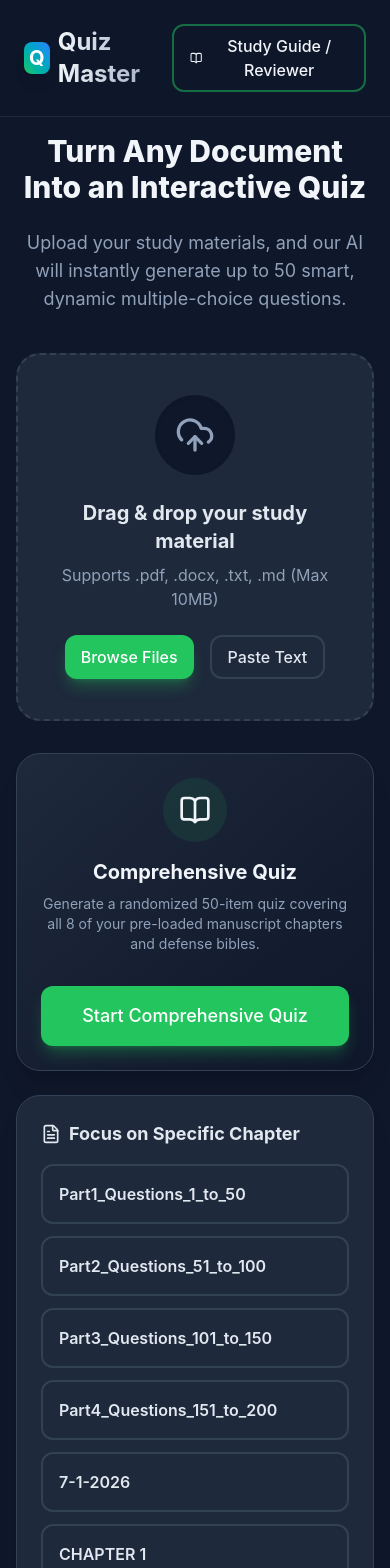
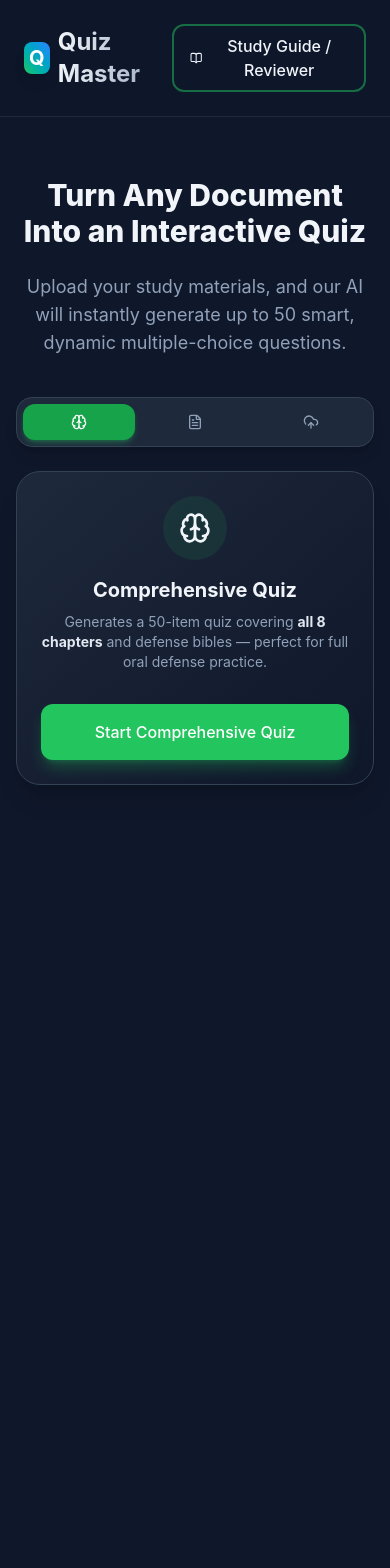
Before and after one commit to johncedrick68/Quiz-master, a Next.js app: page / in a window 390 px wide. Shown: the top 1568 px of the page. After the commit the page ends 844 px from the top, so only its background shows below. Built offline with nearby package versions, Linux system fonts and the light colour scheme.

Commit message:
Fix: maxDuration 60s timeout, tab-based chapter UI, remove bad fallback questions

```diff
--- a/components/upload/FileUploader.tsx
+++ b/components/upload/FileUploader.tsx
@@ -1,7 +1,7 @@
 import React, { useState, useRef, useEffect } from 'react';
 import { motion, AnimatePresence } from 'framer-motion';
 import { Button } from '../ui/Button';
-import { UploadCloud, FileText, X, BookOpen } from 'lucide-react';
+import { UploadCloud, FileText, X, BookOpen, ChevronRight, Brain } from 'lucide-react';
 import { extractTextFromFile } from '../../lib/extractText';
 
 interface FileUploaderProps {
@@ -9,7 +9,10 @@ interface FileUploaderProps {
   isLoading: boolean;
 }
 
+type ActiveTab = 'comprehensive' | 'chapter' | 'upload';
+
 export function FileUploader({ onContentReady, isLoading }: FileUploaderProps) {
+  const [activeTab, setActiveTab] = useState<ActiveTab>('comprehensive');
   const [dragActive, setDragActive] = useState(false);
   const [pasteMode, setPasteMode] = useState(false);
   const [pastedText, setPastedText] = useState('');
@@ -33,19 +36,14 @@ export function FileUploader({ onContentReady, isLoading }: FileUploaderProps) {
   const handleDrag = (e: React.DragEvent) => {
     e.preventDefault();
     e.stopPropagation();
-    if (e.type === "dragenter" || e.type === "dragover") {
-      setDragActive(true);
-    } else if (e.type === "dragleave") {
-      setDragActive(false);
-    }
+    if (e.type === "dragenter" || e.type === "dragover") setDragActive(true);
+    else if (e.type === "dragleave") setDragActive(false);
   };
 
   const processFile = async (file: File) => {
     setError(null);
     try {
-      if (file.size > 10 * 1024 * 1024) {
-        throw new Error("File is too large. Please upload a file smaller than 10MB.");
-      }
+      if (file.size > 10 * 1024 * 1024) throw new Error("File is too large. Max 10MB.");
       const text = await extractTextFromFile(file);
       onContentReady(text, file.name);
     } catch (err: any) {
@@ -57,17 +55,12 @@ export function FileUploader({ onContentReady, isLoading }: FileUploaderProps) {
     e.preventDefault();
     e.stopPropagation();
     setDragActive(false);
-
-    if (e.dataTransfer.files && e.dataTransfer.files[0]) {
-      await processFile(e.dataTransfer.files[0]);
-    }
+    if (e.dataTransfer.files?.[0]) await processFile(e.dataTransfer.files[0]);
   };
 
   const handleChange = async (e: React.ChangeEvent<HTMLInputElement>) => {
     e.preventDefault();
-    if (e.target.files && e.target.files[0]) {
-      await processFile(e.target.files[0]);
-    }
+    if (e.target.files?.[0]) await processFile(e.target.files[0]);
   };
 
   const handlePasteSubmit = () => {
@@ -94,21 +87,139 @@ export function FileUploader({ onContentReady, isLoading }: FileUploaderProps) {
     }
   };
 
+  const loadAllManuscripts = async () => {
+    setError(null);
+    setIsLoadingManuscript(true);
+    try {
+      const res = await fetch('/api/load-all-manuscripts');
+      const data = await res.json();
+      if (!res.ok) throw new Error(data.error);
+      onContentReady(data.text, 'Comprehensive_All_Manuscripts');
+    } catch (err: any) {
+      setError(err.message || 'Failed to load comprehensive manuscript');
+    } finally {
+      setIsLoadingManuscript(false);
+    }
+  };
+
   const isAnyLoading = isLoading || isLoadingManuscript;
 
+  const tabs: { key: ActiveTab; label: string; icon: React.ReactNode }[] = [
+    { key: 'comprehensive', label: 'All Chapters', icon: <Brain className="w-4 h-4" /> },
+    { key: 'chapter', label: 'By Chapter', icon: <FileText className="w-4 h-4" /> },
+    { key: 'upload', label: 'Upload / Paste', icon: <UploadCloud className="w-4 h-4" /> },
+  ];
+
+  function friendlyName(file: string) {
+    return file
+      .replace('.txt', '')
+      .replace('PasaHero Manuscript ', '')
+      .replace('PasaHERO_Defense_Bible_V2_', '');
+  }
+
   return (
-    <div className="w-full max-w-2xl mx-auto flex flex-col gap-8">
+    <div className="w-full max-w-2xl mx-auto flex flex-col gap-6">
+
+      {/* Tab Bar */}
+      <div className="flex rounded-2xl bg-dark-800 p-1.5 gap-1 border border-dark-700 shadow-lg">
+        {tabs.map(tab => (
+          <button
+            key={tab.key}
+            onClick={() => setActiveTab(tab.key)}
+            className={`flex-1 flex items-center justify-center gap-1.5 py-2.5 px-2 rounded-xl text-sm font-semibold transition-all duration-200 ${
+              activeTab === tab.key
+                ? 'bg-primary-600 text-white shadow-md shadow-primary-500/30'
+                : 'text-slate-400 hover:text-slate-200 hover:bg-dark-700'
+            }`}
+          >
+            {tab.icon}
+            <span className="hidden xs:inline sm:inline">{tab.label}</span>
+          </button>
+        ))}
+      </div>
+
       <AnimatePresence mode="wait">
-        {!pasteMode ? (
+
+        {/* === TAB: ALL CHAPTERS === */}
+        {activeTab === 'comprehensive' && (
+          <motion.div
+            key="comprehensive"
+            initial={{ opacity: 0, y: 16 }}
+            animate={{ opacity: 1, y: 0 }}
+            exit={{ opacity: 0, y: -16 }}
+            className="bg-gradient-to-br from-dark-800 to-dark-900 border border-dark-700 rounded-3xl p-6 sm:p-8 shadow-xl"
+          >
+            <div className="flex flex-col items-center text-center">
+              <div className="w-16 h-16 bg-primary-500/10 rounded-full flex items-center justify-center mb-4">
+                <Brain className="text-primary-400 w-8 h-8" />
+              </div>
+              <h3 className="text-xl sm:text-2xl font-bold text-slate-100 mb-2">Comprehensive Quiz</h3>
+              <p className="text-slate-400 mb-8 max-w-md text-sm sm:text-base">
+                Generates a 50-item quiz covering <strong className="text-slate-200">all {manuscripts.length} chapters</strong> and defense bibles — perfect for full oral defense practice.
+              </p>
+              <Button
+                className="w-full sm:w-auto px-8 py-4 text-base sm:text-lg"
+                onClick={loadAllManuscripts}
+                disabled={isAnyLoading}
+                isLoading={isLoadingManuscript}
+              >
+                Start Comprehensive Quiz
+              </Button>
+            </div>
+          </motion.div>
+        )}
+
+        {/* === TAB: BY CHAPTER === */}
+        {activeTab === 'chapter' && (
+          <motion.div
+            key="chapter"
+            initial={{ opacity: 0, y: 16 }}
+            animate={{ opacity: 1, y: 0 }}
+            exit={{ opacity: 0, y: -16 }}
+            className="bg-dark-800 border border-dark-700 rounded-3xl p-5 sm:p-8 shadow-xl"
+          >
+            <h3 className="text-lg sm:text-xl font-bold text-slate-200 mb-1">Focus on a Specific Chapter</h3>
+            <p className="text-slate-400 text-sm mb-5">Tap a chapter to generate a quiz from that source only.</p>
+            <div className="flex flex-col gap-2">
+              {manuscripts.length === 0 && (
+                <p className="text-center text-slate-500 py-6">No manuscripts found.</p>
+              )}
+              {manuscripts.map((file, idx) => (
+                <button
+                  key={idx}
+                  onClick={() => loadManuscript(file)}
+                  disabled={isAnyLoading}
+                  className="flex items-center justify-between w-full text-left px-4 py-4 rounded-xl border border-dark-700 bg-dark-900 hover:border-primary-500/60 hover:bg-dark-800 transition-all disabled:opacity-50 disabled:cursor-not-allowed group"
+                >
+                  <div className="flex items-center gap-3 min-w-0">
+                    <div className="w-8 h-8 flex-shrink-0 rounded-lg bg-primary-500/10 flex items-center justify-center text-xs font-bold text-primary-400">
+                      {idx + 1}
+                    </div>
+                    <span className="font-semibold text-slate-200 text-sm truncate" title={file}>
+                      {friendlyName(file)}
+                    </span>
+                  </div>
+                  <ChevronRight className="w-4 h-4 text-slate-500 group-hover:text-primary-400 flex-shrink-0 ml-2 transition-colors" />
+                </button>
+              ))}
+            </div>
+          </motion.div>
+        )}
+
+        {/* === TAB: UPLOAD / PASTE === */}
+        {activeTab === 'upload' && (
           <motion.div
             key="upload"
-            initial={{ opacity: 0, y: 20 }}
+            initial={{ opacity: 0, y: 16 }}
             animate={{ opacity: 1, y: 0 }}
-            exit={{ opacity: 0, y: -20 }}
+            exit={{ opacity: 0, y: -16 }}
           >
+            {!pasteMode ? (
               <div
-              className={`relative border-2 border-dashed rounded-3xl p-10 text-center transition-colors ${
-                dragActive ? 'border-primary-500 bg-primary-500/10' : 'border-dark-700 bg-dark-800 hover:border-dark-600 hover:bg-dark-800/80'
+                className={`relative border-2 border-dashed rounded-3xl p-8 sm:p-10 text-center transition-colors ${
+                  dragActive
+                    ? 'border-primary-500 bg-primary-500/10'
+                    : 'border-dark-700 bg-dark-800 hover:border-dark-600'
                 }`}
                 onDragEnter={handleDrag}
                 onDragLeave={handleDrag}
@@ -123,40 +234,24 @@ export function FileUploader({ onContentReady, isLoading }: FileUploaderProps) {
                   className="hidden"
                   disabled={isAnyLoading}
                 />
-
-              <div className="flex flex-col items-center justify-center pointer-events-none">
-                <div className="w-20 h-20 mb-6 rounded-full bg-dark-900 flex items-center justify-center shadow-inner">
-                  <UploadCloud className={`w-10 h-10 ${dragActive ? 'text-primary-400' : 'text-slate-400'}`} />
+                <div className="flex flex-col items-center justify-center">
+                  <div className="w-16 h-16 mb-4 rounded-full bg-dark-900 flex items-center justify-center shadow-inner">
+                    <UploadCloud className={`w-8 h-8 ${dragActive ? 'text-primary-400' : 'text-slate-400'}`} />
                   </div>
-                <h3 className="text-xl font-bold text-slate-200 mb-2">Drag & drop your study material</h3>
-                <p className="text-slate-400 mb-6">Supports .pdf, .docx, .txt, .md (Max 10MB)</p>
-
-                <div className="flex gap-4 pointer-events-auto">
-                  <Button
-                    onClick={() => inputRef.current?.click()}
-                    isLoading={isAnyLoading}
-                  >
+                  <h3 className="text-lg sm:text-xl font-bold text-slate-200 mb-1">Upload your own file</h3>
+                  <p className="text-slate-400 text-sm mb-6">Supports .pdf, .docx, .txt, .md (Max 10MB)</p>
+                  <div className="flex flex-col sm:flex-row gap-3 w-full sm:w-auto">
+                    <Button onClick={() => inputRef.current?.click()} isLoading={isAnyLoading} className="w-full sm:w-auto">
                       Browse Files
                     </Button>
-                  <Button
-                    variant="outline"
-                    onClick={() => setPasteMode(true)}
-                    disabled={isAnyLoading}
-                  >
+                    <Button variant="outline" onClick={() => setPasteMode(true)} disabled={isAnyLoading} className="w-full sm:w-auto">
                       Paste Text
                     </Button>
                   </div>
                 </div>
               </div>
-          </motion.div>
             ) : (
-          <motion.div
-            key="paste"
-            initial={{ opacity: 0, y: 20 }}
-            animate={{ opacity: 1, y: 0 }}
-            exit={{ opacity: 0, y: -20 }}
-            className="bg-dark-800 rounded-3xl p-6 border border-dark-700 shadow-xl"
-          >
+              <div className="bg-dark-800 rounded-3xl p-6 border border-dark-700 shadow-xl">
                 <div className="flex justify-between items-center mb-4">
                   <h3 className="text-lg font-bold flex items-center gap-2">
                     <FileText className="w-5 h-5 text-primary-400" /> Paste your text
@@ -169,15 +264,13 @@ export function FileUploader({ onContentReady, isLoading }: FileUploaderProps) {
                     <X className="w-5 h-5" />
                   </button>
                 </div>
-
                 <textarea
-              className="w-full h-64 bg-dark-900 border border-dark-700 rounded-xl p-4 text-slate-200 focus:outline-none focus:ring-2 focus:ring-primary-500 focus:border-transparent resize-none mb-4"
+                  className="w-full h-52 bg-dark-900 border border-dark-700 rounded-xl p-4 text-slate-200 focus:outline-none focus:ring-2 focus:ring-primary-500 focus:border-transparent resize-none mb-4 text-sm"
                   placeholder="Paste your study material here (minimum 50 characters)..."
                   value={pastedText}
                   onChange={(e) => setPastedText(e.target.value)}
                   disabled={isAnyLoading}
                 />
-
                 <div className="flex justify-end gap-3">
                   <Button variant="ghost" onClick={() => setPasteMode(false)} disabled={isAnyLoading}>
                     Cancel
@@ -186,80 +279,17 @@ export function FileUploader({ onContentReady, isLoading }: FileUploaderProps) {
                     Generate Quiz
                   </Button>
                 </div>
+              </div>
+            )}
           </motion.div>
         )}
       </AnimatePresence>
-
-      {manuscripts.length > 0 && !pasteMode && (
-        <motion.div
-          initial={{ opacity: 0 }}
-          animate={{ opacity: 1 }}
-          className="flex flex-col gap-6"
-        >
-          {/* Comprehensive Mode */}
-          <div className="bg-gradient-to-br from-dark-800 to-dark-900 border border-dark-700 rounded-3xl p-6 sm:p-8 shadow-xl">
-            <div className="flex flex-col items-center text-center">
-              <div className="w-16 h-16 bg-primary-500/10 rounded-full flex items-center justify-center mb-4">
-                <BookOpen className="text-primary-400 w-8 h-8" />
-              </div>
-              <h3 className="text-xl sm:text-2xl font-bold text-slate-100 mb-2">Comprehensive Quiz</h3>
-              <p className="text-slate-400 mb-8 max-w-md text-sm sm:text-base">
-                Generate a randomized 50-item quiz covering all {manuscripts.length} of your pre-loaded manuscript chapters and defense bibles.
-              </p>
-
-              <Button
-                className="w-full sm:w-auto px-8 py-4 text-lg"
-                onClick={async () => {
-                  setError(null);
-                  setIsLoadingManuscript(true);
-                  try {
-                    const res = await fetch('/api/load-all-manuscripts');
-                    const data = await res.json();
-                    if (!res.ok) throw new Error(data.error);
-                    onContentReady(data.text, 'Comprehensive_All_Manuscripts');
-                  } catch (err: any) {
-                    setError(err.message || 'Failed to load comprehensive manuscript');
-                  } finally {
-                    setIsLoadingManuscript(false);
-                  }
-                }}
-                disabled={isAnyLoading}
-                isLoading={isLoadingManuscript}
-              >
-                Start Comprehensive Quiz
-              </Button>
-            </div>
-          </div>
-
-          {/* Specific Chapter Mode */}
-          <div className="bg-dark-800 border border-dark-700 rounded-3xl p-6 sm:p-8 shadow-xl">
-            <h3 className="text-lg sm:text-xl font-bold text-slate-200 mb-4 flex items-center gap-2">
-              <FileText className="w-5 h-5 text-primary-400" /> Focus on Specific Chapter
-            </h3>
-            <div className="grid grid-cols-1 sm:grid-cols-2 gap-3">
-              {manuscripts.map((file, idx) => (
-                <Button
-                  key={idx}
-                  variant="outline"
-                  className="w-full text-left justify-start h-auto p-4 flex-col items-start gap-1"
-                  onClick={() => loadManuscript(file)}
-                  disabled={isAnyLoading}
-                >
-                  <span className="truncate w-full font-semibold text-slate-200" title={file}>
-                    {file.replace('.txt', '').replace('PasaHero Manuscript ', '').replace('PasaHERO_Defense_Bible_V2_', '')}
-                  </span>
-                </Button>
-              ))}
-            </div>
-          </div>
-        </motion.div>
-      )}
 
       {error && (
         <motion.div
           initial={{ opacity: 0, y: 10 }}
           animate={{ opacity: 1, y: 0 }}
-          className="mt-4 p-4 bg-red-500/10 border border-red-500/20 text-red-400 rounded-xl text-sm text-center"
+          className="p-4 bg-red-500/10 border border-red-500/20 text-red-400 rounded-xl text-sm text-center"
         >
           {error}
         </motion.div>
--- a/pages/api/generate-reviewer.ts
+++ b/pages/api/generate-reviewer.ts
@@ -43,6 +43,7 @@ function generateFallbackReviewer(text: string) {
 }
 
 export const config = {
+  maxDuration: 60,
   api: { bodyParser: { sizeLimit: '20mb' } },
 };
 
```
Also changed, not shown: pages/api/generate-quiz.ts (+8 -6 lines). Lines whose indentation alone changed are shown as unchanged.
